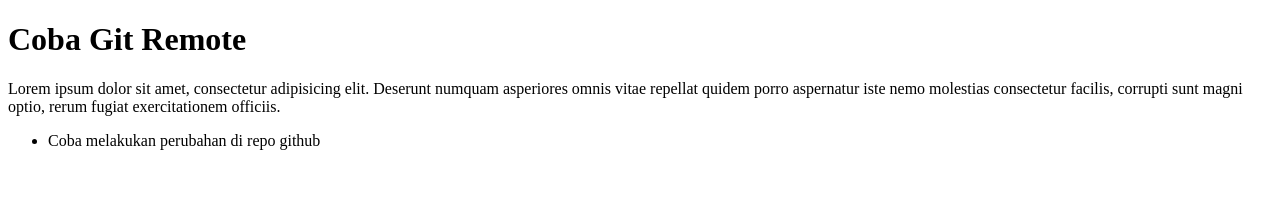
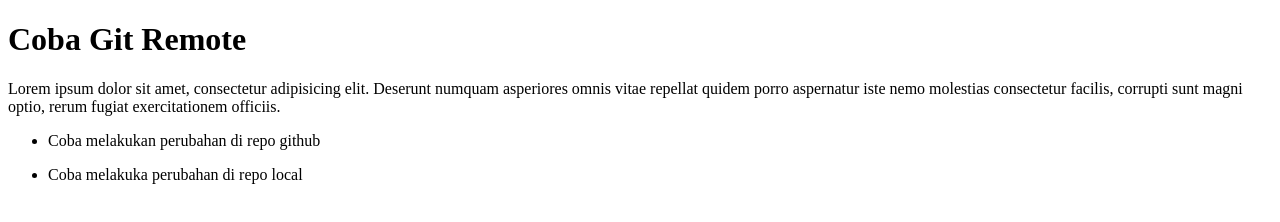
Before and after one commit to anggernuramin/git-test-1, a plain HTML site: page index.html in a window 1280 px wide. Drawn offline with Linux system fonts and the light colour scheme.

Commit message:
tambah list item pada repo local

```diff
--- a/index.html
+++ b/index.html
@@ -13,8 +13,11 @@
   <p>Lorem ipsum dolor sit amet, consectetur adipisicing elit. Deserunt numquam asperiores omnis vitae repellat quidem
     porro aspernatur iste nemo molestias consectetur facilis, corrupti sunt magni optio, rerum fugiat exercitationem
     officiis.</p>
-   <ul>
-     <li>Coba melakukan perubahan di repo github</li>
+  <ul>
+    <li>Coba melakukan perubahan di repo github</li>
+  </ul>
+  <ul>
+    <li>Coba melakuka perubahan di repo local</li>
   </ul>
 </body>
 
```
